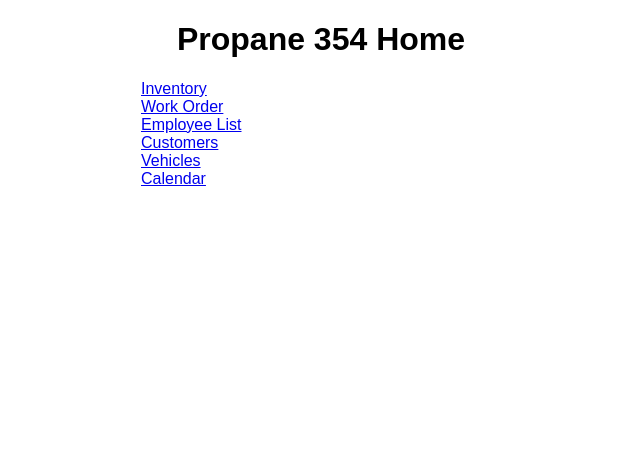
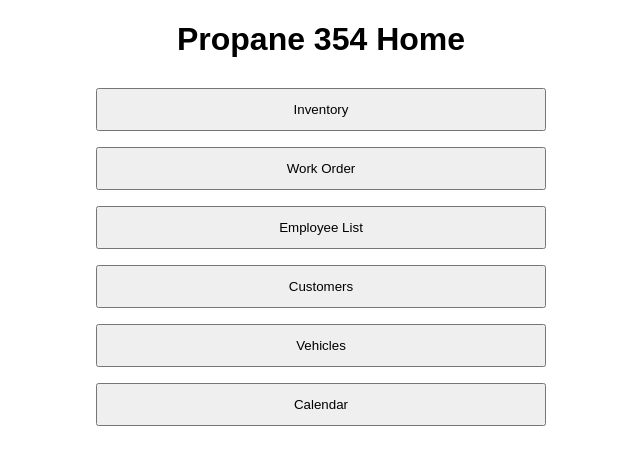
Before and after one commit to BowieGian/Propane-354, a Flask app: page /home in a window 1280 px wide. Shown: the top 465 px of the page, without its empty margins (319-959 px from the left). Run offline with Flask 2, Linux system fonts and the light colour scheme.

Commit message:
Linked all the pages to the home page

```diff
--- a/app.py
+++ b/app.py
@@ -95,5 +95,47 @@ def home():
     else:
         return render_template('home.html')
 
+@app.route('/inventory', methods=['GET', 'POST'])
+def inventory():
+    if request.method == 'POST':
+        return 'Post'
+    else:
+        return render_template('inventory.html')
+
+@app.route('/work-order', methods=['GET', 'POST'])
+def workOrder():
+    if request.method == 'POST':
+        return 'Post'
+    else:
+        return render_template('work-order.html')
+
+@app.route('/employee-list', methods=['GET', 'POST'])
+def employeeList():
+    if request.method == 'POST':
+        return 'Post'
+    else:
+        return render_template('employee-list.html')
+
+@app.route('/customers', methods=['GET', 'POST'])
+def customers():
+    if request.method == 'POST':
+        return 'Post'
+    else:
+        return render_template('customers.html')
+
+@app.route('/vehicles', methods=['GET', 'POST'])
+def vehicles():
+    if request.method == 'POST':
+        return 'Post'
+    else:
+        return render_template('vehicles.html')
+
+@app.route('/calendar', methods=['GET', 'POST'])
+def calendar():
+    if request.method == 'POST':
+        return 'Post'
+    else:
+        return render_template('calendar.html')
+
 if __name__ == "__main__":
     app.run(debug=True)
--- a/static/css/main.css
+++ b/static/css/main.css
@@ -5,7 +5,7 @@ body, html {
 
 .content {
     margin: 0 auto;
-    width: 400px;
+    width: 450px;
 }
 
 .form {
--- a/templates/home.html
+++ b/templates/home.html
@@ -9,12 +9,12 @@
     <h1 style="text-align: center">Propane 354 Home</h1>
 
     <div class="content">
-        <a href="/inventory" class="button">Inventory</a> <br>
-        <a href="/work-order" class="button">Work Order</a> <br>
-        <a href="/employee-list" class="button">Employee List</a> <br>
-        <a href="/customers" class="button">Customers</a> <br>
-        <a href="/vehicles" class="button">Vehicles</a> <br>
-        <a href="/calendar" class="button">Calendar</a> <br>
+        <a href="/inventory"><button class="button">Inventory</button></a> <br>
+        <a href="/work-order"><button class="button">Work Order</button></a> <br>
+        <a href="/employee-list"><button class="button">Employee List</button></a> <br>
+        <a href="/customers"><button class="button">Customers</button></a> <br>
+        <a href="/vehicles"><button class="button">Vehicles</button></a> <br>
+        <a href="/calendar"><button class="button">Calendar</button></a> <br>
     </div>
 </div>
 {% endblock %}
```
